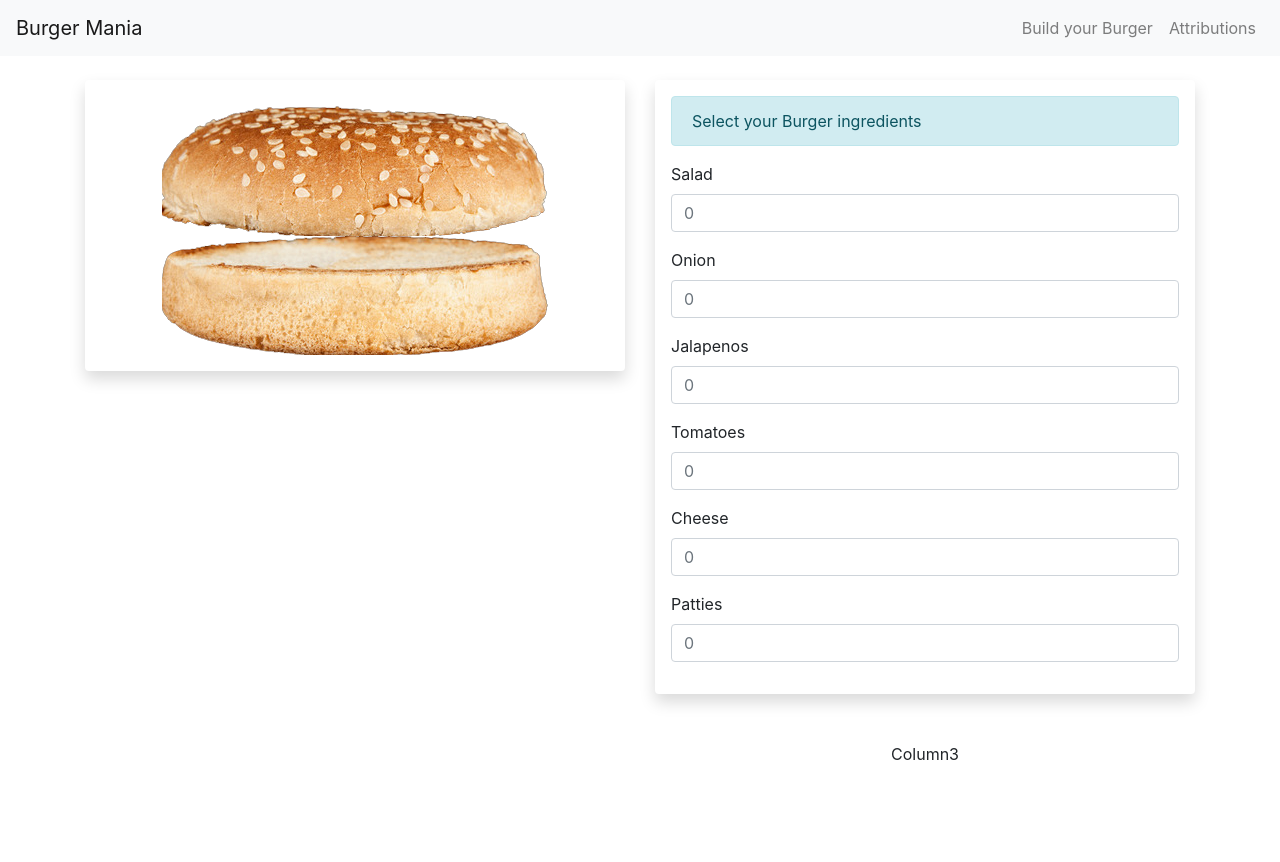
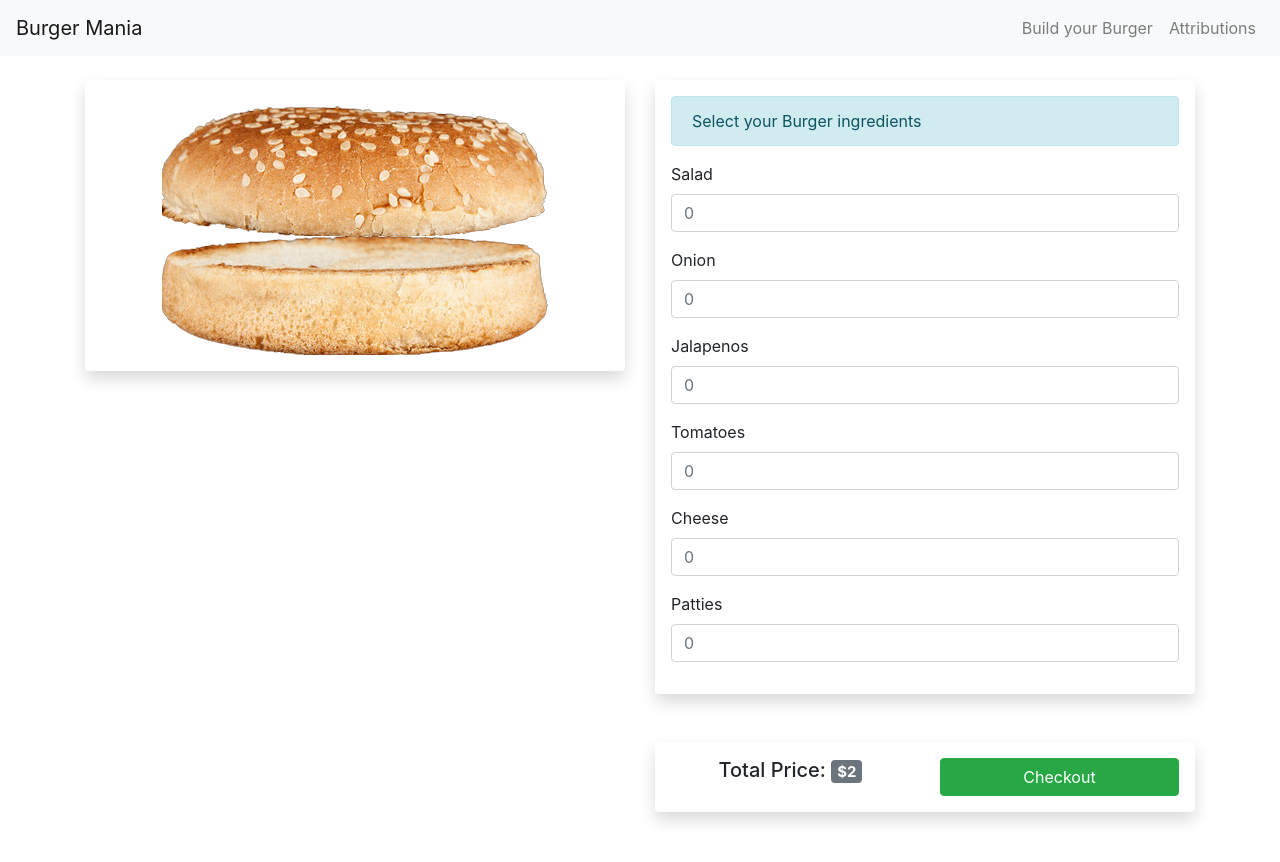
Before and after one commit to super9user/react-burgerbuilder, a React app: page /burger-builder in a window 1280 px wide. Shown: the top 862 px of the page. Before the commit the page ends 800 px from the top, so only its background shows below. Built offline with nearby package versions, Linux system fonts and the light colour scheme.

Commit message:
Bound price to orders component

```diff
--- a/src/components/BurgerBuilder/BurgerBuilder.js
+++ b/src/components/BurgerBuilder/BurgerBuilder.js
@@ -1,7 +1,9 @@
 import React, { Component } from 'react';
 import Preview from './Preview';
 import Controls from './Controls/Controls';
+import Order from './Order';
 import { Container, Row, Col } from 'reactstrap';
+import prices from '../../prices';
 
 class BurgerBuilder extends Component {
   constructor(props) {
@@ -12,14 +14,21 @@ class BurgerBuilder extends Component {
       jalapeno: 0,
       tomato: 0,
       cheese: 0,
-      patty: 0
+      patty: 0,
+      totalPrice: prices.base
     };
     this.handleIngredientChange = this.handleIngredientChange.bind(this);
   }
 
   handleIngredientChange(event) {
-    this.setState({
-      [event.target.id]: event.target.value
+    const id = event.target.id;
+    const value = event.target.value;
+    this.setState(state => {
+      const changedValue = (value - state[id]) * prices[id];
+      return {
+        [id]: value,
+        totalPrice: state.totalPrice + changedValue
+      }
     });
   }
 
@@ -39,7 +48,9 @@ class BurgerBuilder extends Component {
               </Col>
             </Row>
             <Row className="justify-content-center">
-              <Col xs='auto'>Column3</Col>
+              <Col xs='12'>
+                <Order totalPrice={this.state.totalPrice} />
+              </Col>
             </Row>
           </Col>
         </Row>
--- /dev/null
+++ b/src/components/BurgerBuilder/Order.js
@@ -0,0 +1,18 @@
+import React from 'react';
+import { Badge, Row, Col, Button } from 'reactstrap';
+
+export default (props) => {
+  return (
+    <div className="shadow p-3 mb-5 bg-white rounded">
+      <Row className="justify-content-center">
+        <Col md='6'>
+          <h5 align="center">Total Price: <Badge color="secondary">${props.totalPrice}</Badge></h5>
+        </Col>
+        <Col md='6'>
+          <Button color="success" block>Checkout</Button>
+        </Col>
+      </Row>
+
+    </div>
+  );
+}
--- /dev/null
+++ b/src/prices.js
@@ -0,0 +1,9 @@
+export default {
+  base: 2,
+  salad: 0.50,
+  onion: 0.50,
+  jalapeno: 0.50,
+  tomato: 0.50,
+  cheese: 0.50,
+  patty: 2.25
+};
```
